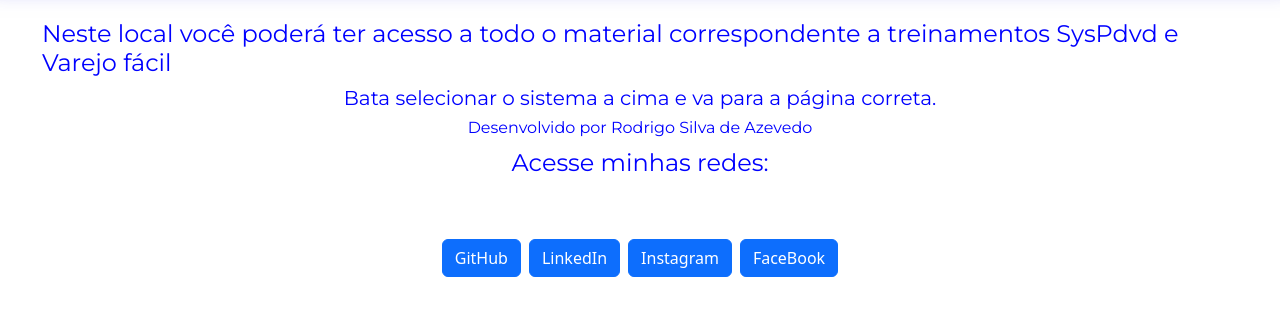
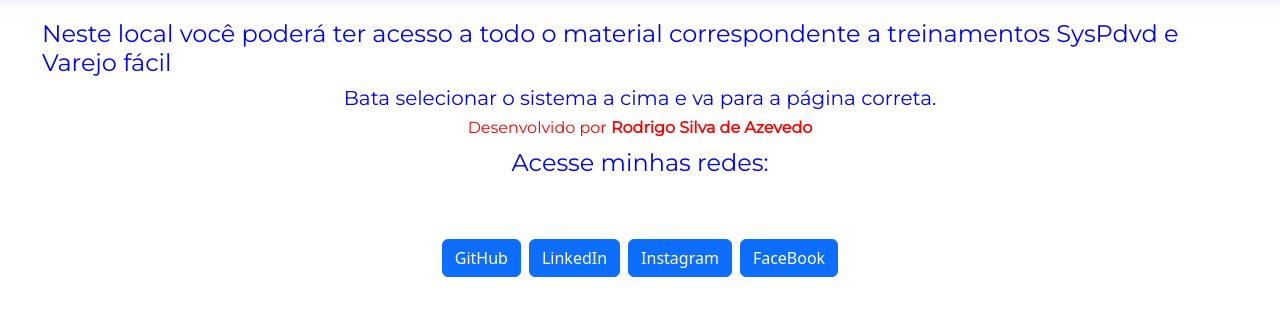
Before and after one commit to cgfrs/project-for-my-Job, a plain HTML site: page Centro/index.html in a window 1280 px wide. Shown: the part 279-594 px from the top of the page. Drawn offline with nearby package versions, Linux system fonts and the light colour scheme.

Commit message:
Add files via upload

```diff
--- a/Centro/index.html
+++ b/Centro/index.html
@@ -25,7 +25,7 @@
           <h4>Neste local você poderá ter acesso a todo o material
              correspondente a treinamentos SysPdvd e Varejo fácil</h4>
              <h5>Bata selecionar o sistema a cima e va para a página correta.</h5>
-             <H6>Desenvolvido por Rodrigo Silva de Azevedo</H6>
+             <H6 class="Rodrigo">Desenvolvido por <strong>Rodrigo Silva de Azevedo</strong></H6>
              <p>Acesse minhas redes:</p>
              <script src="https://cdn.jsdelivr.net/npm/bootstrap@5.3.0-alpha3/dist/js/bootstrap.bundle.min.js" integrity="sha384-ENjdO4Dr2bkBIFxQpeoTz1HIcje39Wm4jDKdf19U8gI4ddQ3GYNS7NTKfAdVQSZe" crossorigin="anonymous"></script>
           </div>
--- a/Centro/styles.css
+++ b/Centro/styles.css
@@ -88,3 +88,6 @@ header {
     flex-direction: row-reverse;
 
 }
+.Rodrigo {
+    color: red;
+}
```
